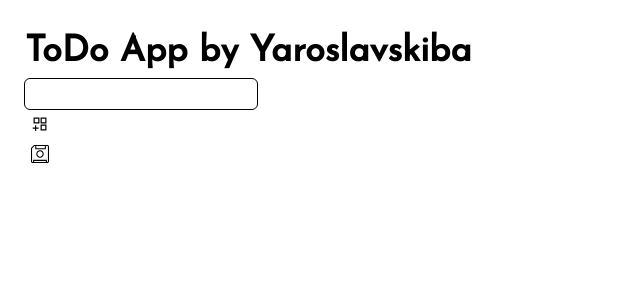
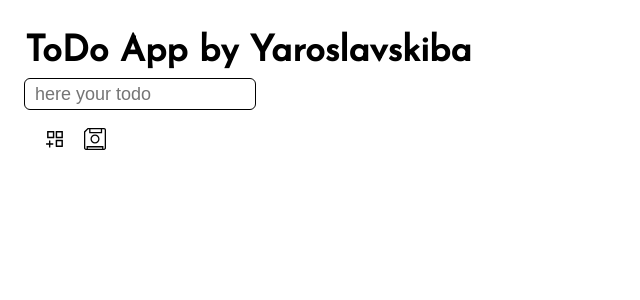
Before and after one commit to yaroslavskiba/todo, a React (Create React App) app: page / in a window 1280 px wide. Both pictures are taken after a click on the button 40 px from the left and 94 px from the top of the page. Shown: the top 300 px of the page, without its empty margins (0-640 px from the left). Built offline with nearby package versions, Linux system fonts and the light colour scheme.

Commit message:
style final

```diff
--- a/src/components/button-add-todo.tsx
+++ b/src/components/button-add-todo.tsx
@@ -31,7 +31,13 @@ const ToDoList = ({ setEdit }: Props) => {
   };
 
   const inputs = inputValues.map((value, i) => (
-    <input key={`input-${i}`} type="text" value={value} onChange={(e) => handleInputChange(i, e.target.value)} />
+    <input
+      key={`input-${i}`}
+      type="text"
+      value={value}
+      placeholder="here your todo"
+      onChange={(e) => handleInputChange(i, e.target.value)}
+    />
   ));
 
   return (
--- a/src/components/todo-list.tsx
+++ b/src/components/todo-list.tsx
@@ -41,6 +41,13 @@ const ToDoListItem = () => {
     <>
       {todos.map((list, listIndex) => (
         <div className="todo-group" key={`list-${listIndex}`}>
+          <button
+            className="button-icon right"
+            onClick={() => handleDeleteList(listIndex)}
+            key={`delete-list-button-${listIndex}`}
+          >
+            <TiDocumentDelete />
+          </button>
           {list.map((listItem, itemIndex) => (
             <div className="todo-item" key={`item-${listIndex}-${itemIndex}`}>
               {editingIndex === itemIndex ? (
@@ -62,7 +69,14 @@ const ToDoListItem = () => {
                   <TfiSaveAlt />
                 </button>
               ) : (
-                <>
+                <div className="control-buttons-container">
+                  <button
+                    className="button-icon"
+                    onClick={() => handleEdit(itemIndex)}
+                    key={`edit-button-${itemIndex}`}
+                  >
+                    <RiImageEditLine />
+                  </button>
                   <button
                     className="button-icon"
                     onClick={() => handleDelete(listIndex, itemIndex)}
@@ -70,24 +84,10 @@ const ToDoListItem = () => {
                   >
                     <AiOutlineDeleteRow />
                   </button>
-                  <button
-                    className="button-icon"
-                    onClick={() => handleEdit(itemIndex)}
-                    key={`edit-button-${itemIndex}`}
-                  >
-                    <RiImageEditLine />
-                  </button>
-                </>
+                </div>
               )}
             </div>
           ))}
-          <button
-            className="button-icon"
-            onClick={() => handleDeleteList(listIndex)}
-            key={`delete-list-button-${listIndex}`}
-          >
-            <TiDocumentDelete />
-          </button>
         </div>
       ))}
     </>
--- a/src/index.css
+++ b/src/index.css
@@ -65,17 +65,92 @@ ul li {
   margin: 25px;
 }
 
+.wrapper .todo-container .todo-list {
+  margin: 15px 0;
+  display: flex;
+  gap: 15px;
+}
+.wrapper .item-todo-list .list-item {
+  display: flex;
+  flex-direction: column;
+  gap: 10px;
+}
+.wrapper .item-todo-list .control-buttons {
+  padding: 15px;
+  display: flex;
+  gap: 10px;
+}
+.wrapper .todo-group {
+  border-radius: 5px;
+  padding: 15px;
+  max-width: 380px;
+  width: 100%;
+  max-height: 450px;
+  height: 100%;
+  border: 1px solid #000;
+}
+.wrapper .todo-group .todo-item {
+  padding: 10px 0 15px 10px;
+  display: flex;
+  justify-content: space-between;
+  align-items: center;
+}
+.wrapper .todo-group .todo-item .control-buttons-container {
+  display: flex;
+  gap: 10px;
+}
+
 input[type=text] {
-  font-size: 18px;
+  max-width: 230px;
+  font-size: 230px;
   height: 30px;
   outline: 1px solid #000;
   border-radius: 5px;
+  font-size: 18px;
+  padding: 10px;
+}
+
+input[type=text] {
+  max-width: 230px;
+  font-size: 230px;
+  height: 30px;
+  outline: 1px solid #000;
+  border-radius: 5px;
+  font-size: 18px;
+  padding: 10px;
+}
+
+input[type=checkbox] {
+  position: relative;
+  z-index: -1;
+  display: none;
+}
+
+input[type=checkbox] + label {
+  position: relative;
+  cursor: pointer;
+}
+
+input[type=checkbox] + label:before {
+  content: "";
+  position: absolute;
+  width: calc(100% + 5px);
+  top: 25px;
+  height: 1px;
+  background-color: #000;
+  transition: 0.2s;
+}
+
+input[type=checkbox]:checked + label::before {
+  top: 13px;
+  height: 2px;
+  opacity: 0.5;
 }
 
 .button-icon {
   height: 30px;
   width: 30px;
-  font-size: 18px;
+  font-size: 22px;
   display: flex;
   justify-content: center;
   align-items: center;
@@ -83,6 +158,14 @@ input[type=text] {
 
 .create {
   border: 1px solid #000;
+  border-radius: 5px;
+}
+
+.right {
+  display: flex;
+  justify-content: flex-end;
+  width: 100%;
+  border-bottom: 1px solid #000;
 }
 
 /*# sourceMappingURL=index.css.map */
--- a/src/scss/index.scss
+++ b/src/scss/index.scss
@@ -66,17 +66,101 @@ ul li {
   margin: 25px;
 }
 
+.wrapper {
+  .todo-container .todo-list {
+    margin: 15px 0;
+    display: flex;
+    gap: 15px;
+  }
+}
+
+.item-todo-list {
+  .list-item {
+    display: flex;
+    flex-direction: column;
+    gap: 10px;
+  }
+
+  .control-buttons {
+    padding: 15px;
+    display: flex;
+    gap: 10px;
+  }
+}
+
+.todo-group {
+  border-radius: 5px;
+  padding: 15px;
+  max-width: 380px;
+  width: 100%;
+  max-height: 450px;
+  height: 100%;
+  border: 1px solid #000;
+
+  .todo-item {
+    padding: 10px 0 15px 10px;
+    display: flex;
+    justify-content: space-between;
+    align-items: center;
+
+    .control-buttons-container {
+      display: flex;
+      gap: 10px;
+    }
+  }
+}
+
 input[type='text'] {
-  font-size: 18px;
+  max-width: 230px;
+  font-size: 230px;
   height: 30px;
   outline: 1px solid #000;
   border-radius: 5px;
+  font-size: 18px;
+  padding: 10px;
+}
+
+input[type='text'] {
+  max-width: 230px;
+  font-size: 230px;
+  height: 30px;
+  outline: 1px solid #000;
+  border-radius: 5px;
+  font-size: 18px;
+  padding: 10px;
+}
+
+input[type='checkbox'] {
+  position: relative;
+  z-index: -1;
+  display: none;
+}
+
+input[type='checkbox'] + label {
+  position: relative;
+  cursor: pointer;
+}
+
+input[type='checkbox'] + label:before {
+  content: '';
+  position: absolute;
+  width: calc(100% + 5px);
+  top: 25px;
+  height: 1px;
+  background-color: #000;
+  transition: 0.2s;
+}
+
+input[type='checkbox']:checked + label::before {
+  top: 13px;
+  height: 2px;
+  opacity: 0.5;
 }
 
 .button-icon {
   height: 30px;
   width: 30px;
-  font-size: 18px;
+  font-size: 22px;
   display: flex;
   justify-content: center;
   align-items: center;
@@ -84,4 +168,12 @@ input[type='text'] {
 
 .create {
   border: 1px solid #000;
+  border-radius: 5px;
 }
+
+.right {
+  display: flex;
+  justify-content: flex-end;
+  width: 100%;
+  border-bottom: 1px solid #000;
+}
```
Also changed, not shown: 1 other file (tests, documents, lock files or other folders).
